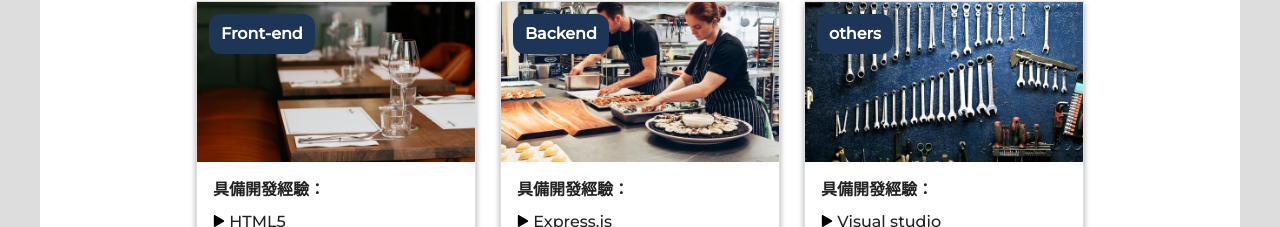
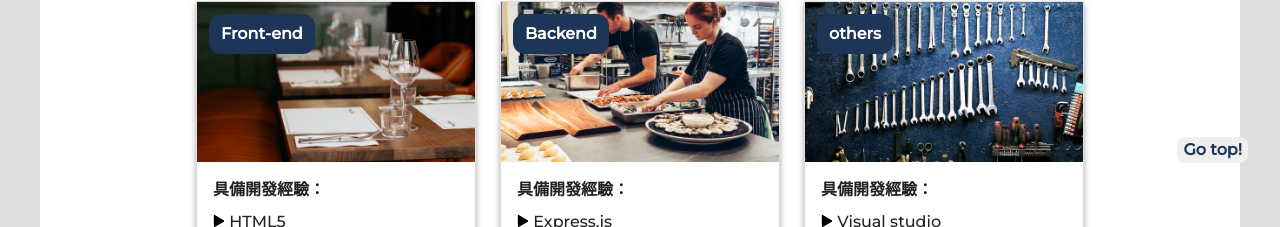
Before and after one commit to ClementPan/ClementPan, a Vue app: page / in a window 1280 px wide. Shown: the part 589-816 px from the top of the page. Built offline with nearby package versions, Linux system fonts and the light colour scheme; a web font is replaced by a local one.

Commit message:
feat: add go top button

```diff
--- a/src/App.vue
+++ b/src/App.vue
@@ -6,12 +6,14 @@
     <Portfolio />
     <Education />
     <Contact />
+    <UpButton />
   </div>
 </template>
 
 <script>
 import "./assets/css/normalize.css";
 import "./assets/css/application.css";
+import UpButton from "./components/UpButton";
 import Navbar from "./components/Navbar";
 import Profile from "./components/Profile";
 import TechStack from "./components/TechStack";
@@ -21,7 +23,15 @@ import Contact from "./components/Contact";
 
 export default {
   name: "App",
-  components: { Navbar, Education, Profile, TechStack, Portfolio, Contact },
+  components: {
+    Navbar,
+    Education,
+    Profile,
+    TechStack,
+    Portfolio,
+    Contact,
+    UpButton,
+  },
 };
 </script>
 
--- a/src/assets/css/application.css
+++ b/src/assets/css/application.css
@@ -83,6 +83,15 @@ section .title h1 {
   display: none;
 }
 
+.cards {
+  -ms-overflow-style: none; /* IE and Edge */
+  scrollbar-width: none; /* Firefox */
+}
+
+.cards::-webkit-scrollbar {
+  display: none;
+}
+
 #techstack .card,
 #portfolio .card {
   margin: 0 12px;
--- a/src/components/Navbar.vue
+++ b/src/components/Navbar.vue
@@ -91,6 +91,11 @@ nav {
   overflow-x: scroll;
 }
 
+nav {
+  -ms-overflow-style: none; /* IE and Edge */
+  scrollbar-width: none; /* Firefox */
+}
+
 nav::-webkit-scrollbar {
   display: none;
 }
--- /dev/null
+++ b/src/components/UpButton.vue
@@ -0,0 +1,28 @@
+<template>
+  <button class="up-button">
+    <a href="#navbar">
+      <p>Go top!</p>
+    </a>
+  </button>
+</template>
+
+<script>
+export default {
+  name: "UpButton",
+};
+</script>
+
+<style scoped>
+.up-button {
+  position: fixed;
+  bottom: 3rem;
+  right: 2rem;
+  border: none;
+  border-radius: 8px;
+}
+
+p {
+  color: var(--the-blue);
+  font-weight: 700;
+}
+</style>
```
